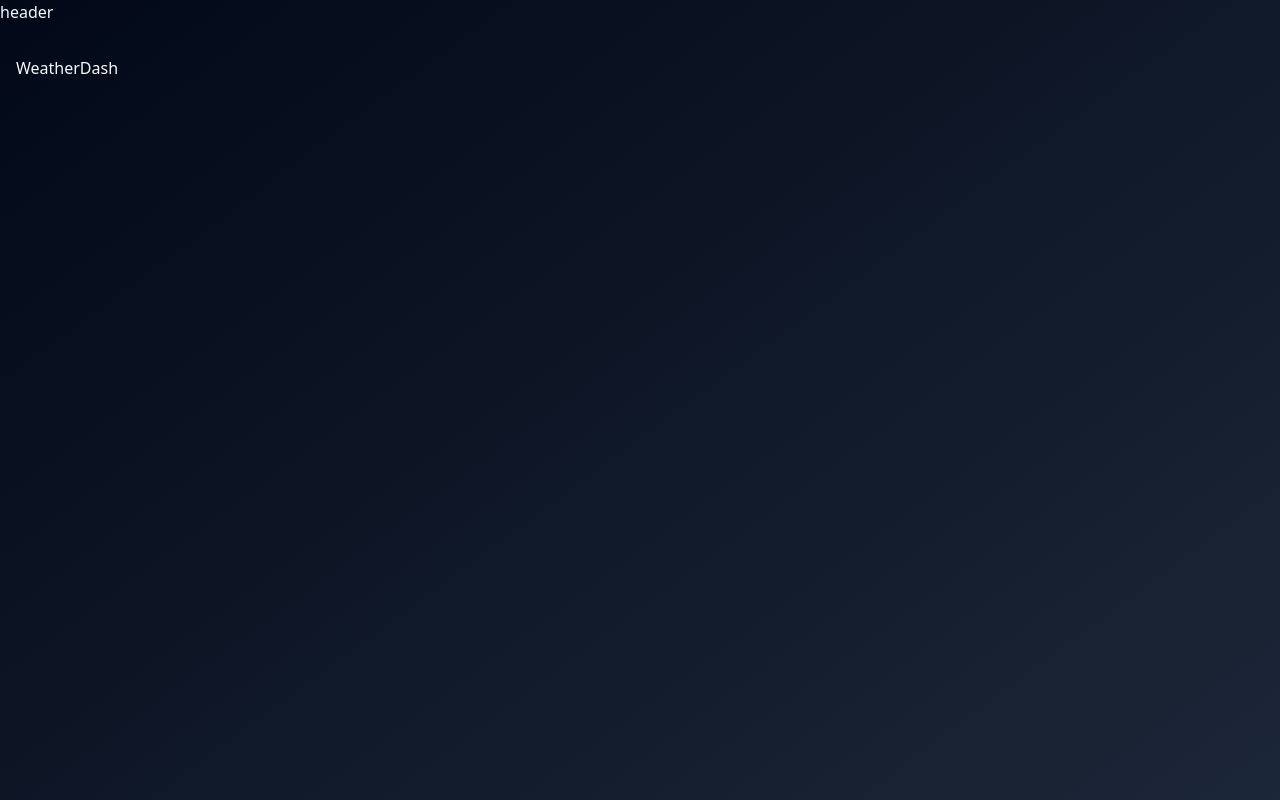
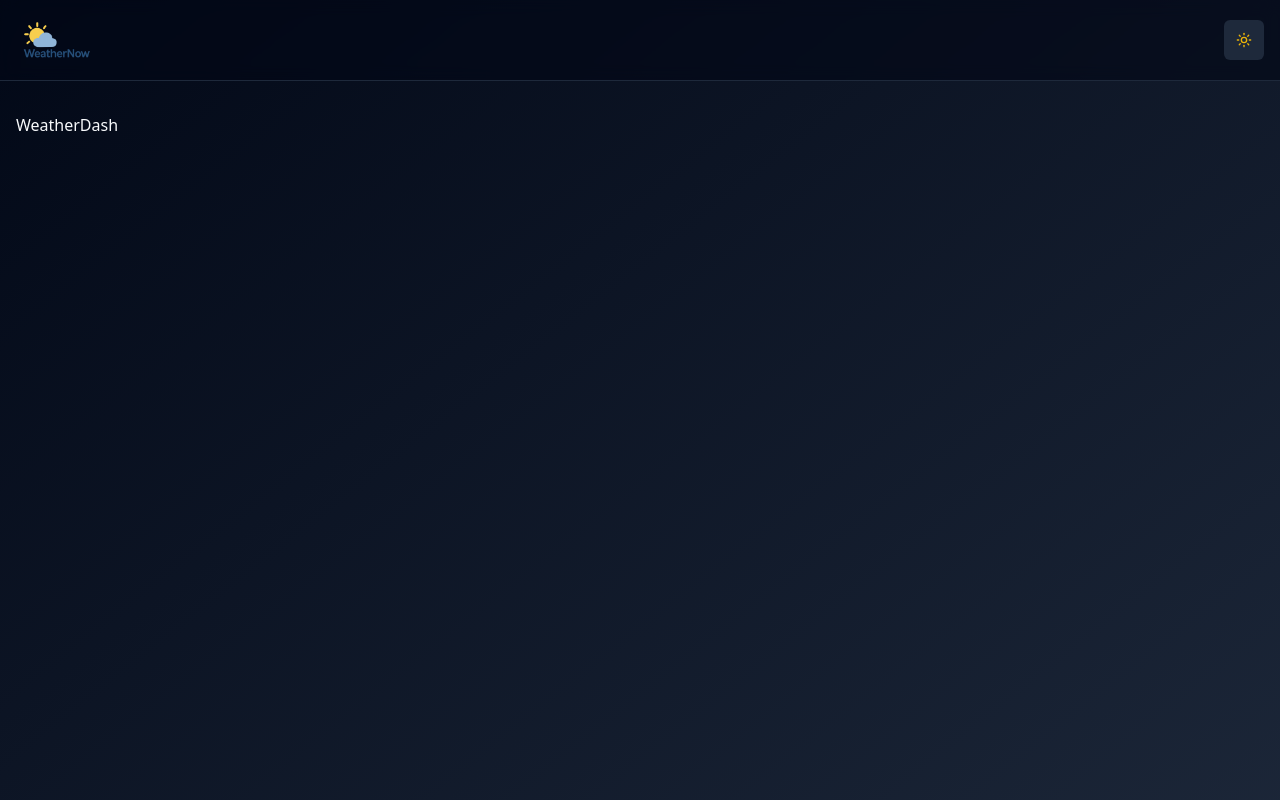
Before and after one commit to saurabh12571257/weather-app, a React (Vite) app: page / in a window 1280 px wide. Shown: the top 800 px of the page. Built offline with nearby package versions, Linux system fonts and the light colour scheme.

Commit message:
header theme

```diff
--- a/package.json
+++ b/package.json
@@ -16,6 +16,7 @@
     "class-variance-authority": "^0.7.1",
     "clsx": "^2.1.1",
     "cmdk": "^1.1.1",
+    "lucide-react": "^0.507.0",
     "next-themes": "^0.4.6",
     "react": "^18.2.0",
     "react-dom": "^18.2.0",
--- /dev/null
+++ b/src/components/header.tsx
@@ -0,0 +1,40 @@
+import { Link } from 'react-router-dom'
+import { useTheme } from '@/context/theme-provider'
+import { Button } from '@/components/ui/button'
+import { Moon , Sun} from "lucide-react"
+
+
+const Header = () => {
+  const { theme, setTheme } = useTheme()
+  const isDark = theme === "dark"
+
+  return (
+    <header className='sticky top-0 z-50 w-full border-b bg-background/95 backdrop-blur py-2
+    supports-[backdrop-filter]:bg-background/60'>
+      <div className='container mx-auto flex h-16 items-center justify-between px-4'>
+        <Link to={"/"}>
+          <img src="/weatherimg.png" alt="Climate Logo" className='h-20'/>
+        </Link>
+        <div>
+          <Button
+            variant="secondary"
+            size="icon"
+            onClick={() => setTheme(isDark ? "light" : "dark")}
+            className={`flex items-center cursor-pointer transition-transform duration-500
+                ${isDark? "rotate-180" : "rotate-0"}
+                `}
+          >
+            {isDark ?( <Sun className="h-6 w-6 text-yellow-500 roatate-0 transition-all" />
+            )
+            :
+            ( <Moon className="h-6 w-6 text-blue-500 roatate-0 transition-all" />
+
+            )}
+          </Button>
+        </div>
+      </div>
+    </header>
+  )
+}
+
+export default Header
--- a/src/components/layout.tsx
+++ b/src/components/layout.tsx
@@ -1,10 +1,10 @@
 import React, { PropsWithChildren } from 'react'
-
+import Header from './header';
 
 const Layout = ({children}: PropsWithChildren) => {
   return(
     <div className = "bg-gradient-to-br from-background to-muted" >
-        header
+        <Header/>
         <main className = "min-h-screen container mx-auto px-4 py-8" >
         {children}
         </main>
```
Also changed, not shown: public/weatherimg.png (added), 1 other file (tests, documents, lock files or other folders).
